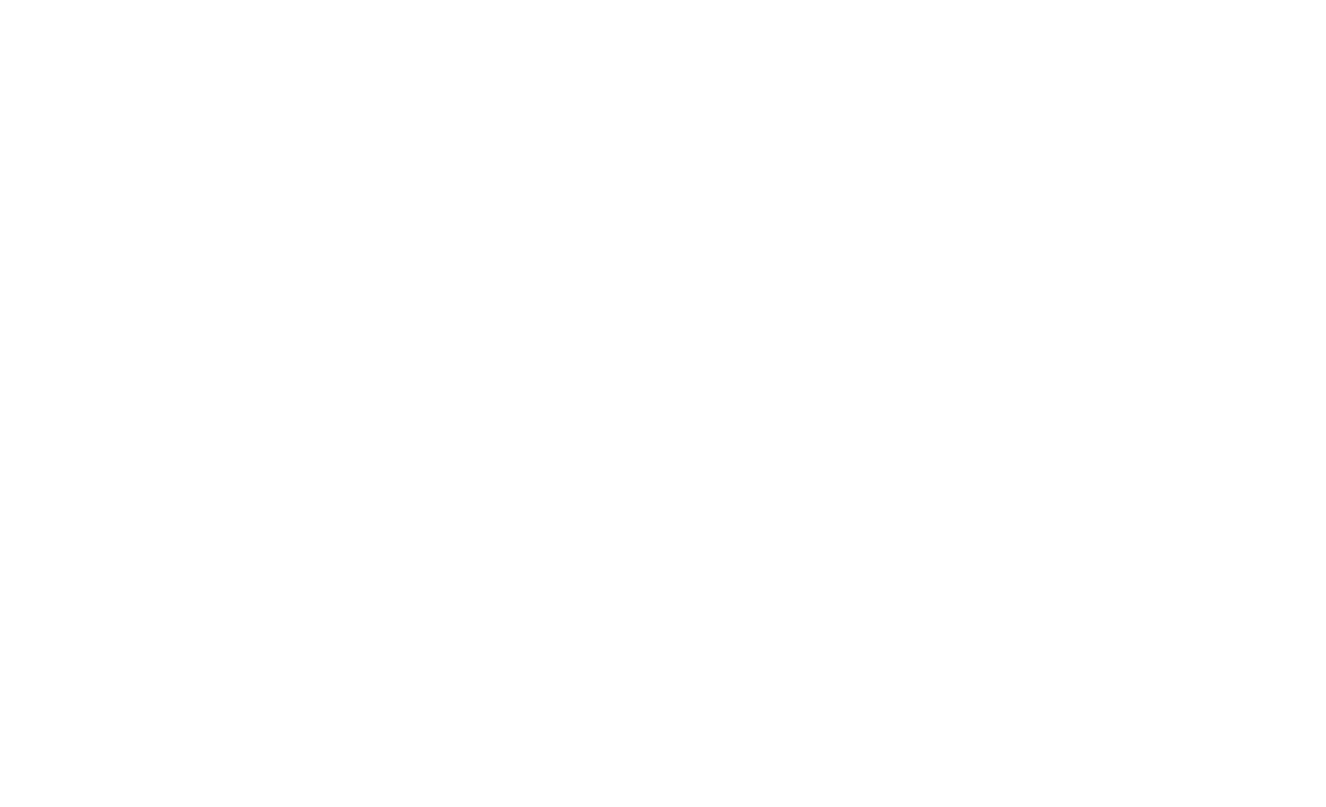
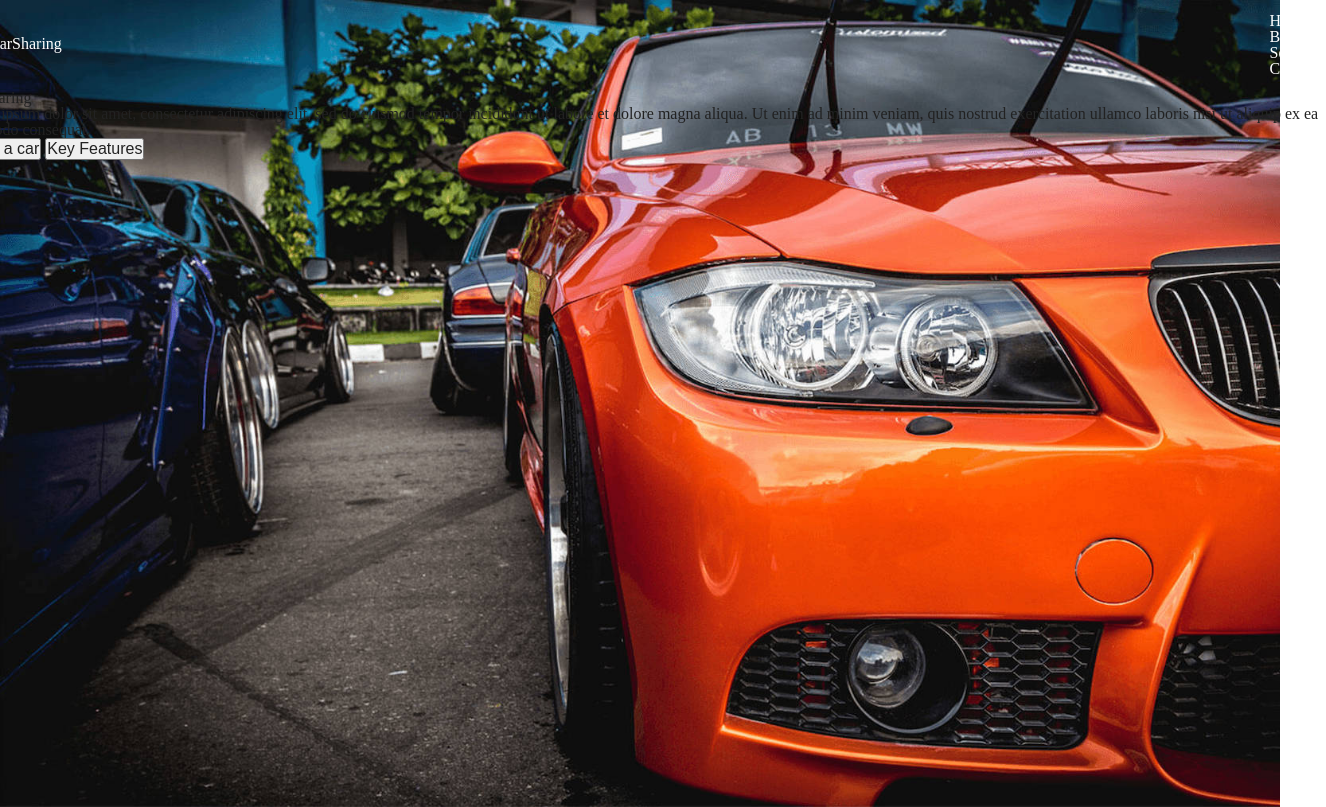
Before and after one commit to KarolNiewiadomski/carsharing, a website built with Vite: page 01_Car_Sharing/index.html in a window 1280 px wide. Shown: the whole page, 1326 px wide, since content can reach past the window. Built offline with nearby package versions, Linux system fonts and the light colour scheme.

Commit message:
added HTML elements for the header section

```diff
--- a/01_Car_Sharing/css/style.css
+++ b/01_Car_Sharing/css/style.css
@@ -0,0 +1,36 @@
+* {
+  box-sizing: border-box;
+  margin: 0;
+  padding: 0;
+}
+
+body {
+  width: 100%;
+}
+
+.container {
+  width: 1088;
+}
+
+.banner {
+  background-image: url("../images/Image.jpg");
+  background-repeat: no-repeat;
+  background-size: cover;
+  background-position: cover;
+  display: flex;
+  justify-content: center;
+  height: 807px;
+  width: 100%;
+}
+
+.nav-bar {
+  top: -3px;
+  left: -3px;
+  width: 1371px;
+  height: 93px;
+  color: white;
+  display: flex;
+  justify-content: space-between;
+  align-items: center;
+  height: 90px;
+}
--- a/01_Car_Sharing/index.html
+++ b/01_Car_Sharing/index.html
@@ -10,7 +10,41 @@
     <link rel="stylesheet" href="css/reset.css">
     <link rel="stylesheet" href="css/style.css">
 </head>
+
 <body>
+    <header class="banner">
+        <section class="container">
 
+            <section class="nav-bar">
+
+                <section class="logo">
+                    <img src="images/Icon Logo Normal.svg"><span>Car</span>Sharing
+                </section>
+                <nav class="nav-btn">
+                    <ul>
+                        <li><a href="#"></a>Home</li>
+                        <li><a href="#"></a>Blog</li>
+                        <li><a href="#"></a>Services</li>
+                        <li><a href="#"></a>Contacts</li>
+                    </ul>
+                </nav>
+
+            </section>
+
+            <section class="title">
+                <h1>Car Sharing</h1>
+                <p>Lorem ipsum dolor sit amet, consectetur adipiscing elit, sed do eiusmod tempor incididunt ut labore et dolore magna aliqua. Ut enim ad minim veniam, quis nostrud exercitation ullamco laboris nisi ut aliquip ex ea commodo consequat.</p>
+                <section class="btn-section">
+                    <button class="red-btn"><a href="#"></a>Share a car</button>
+                    <button class="white-btn"><a href="#"></a>Key Features</button>
+                </section>
+             </section>
+
+        </section>
+    </header>
+    <section></section>
+    <section></section>
+    <section></section>
+    <footer></footer>
 </body>
 </html>
```
